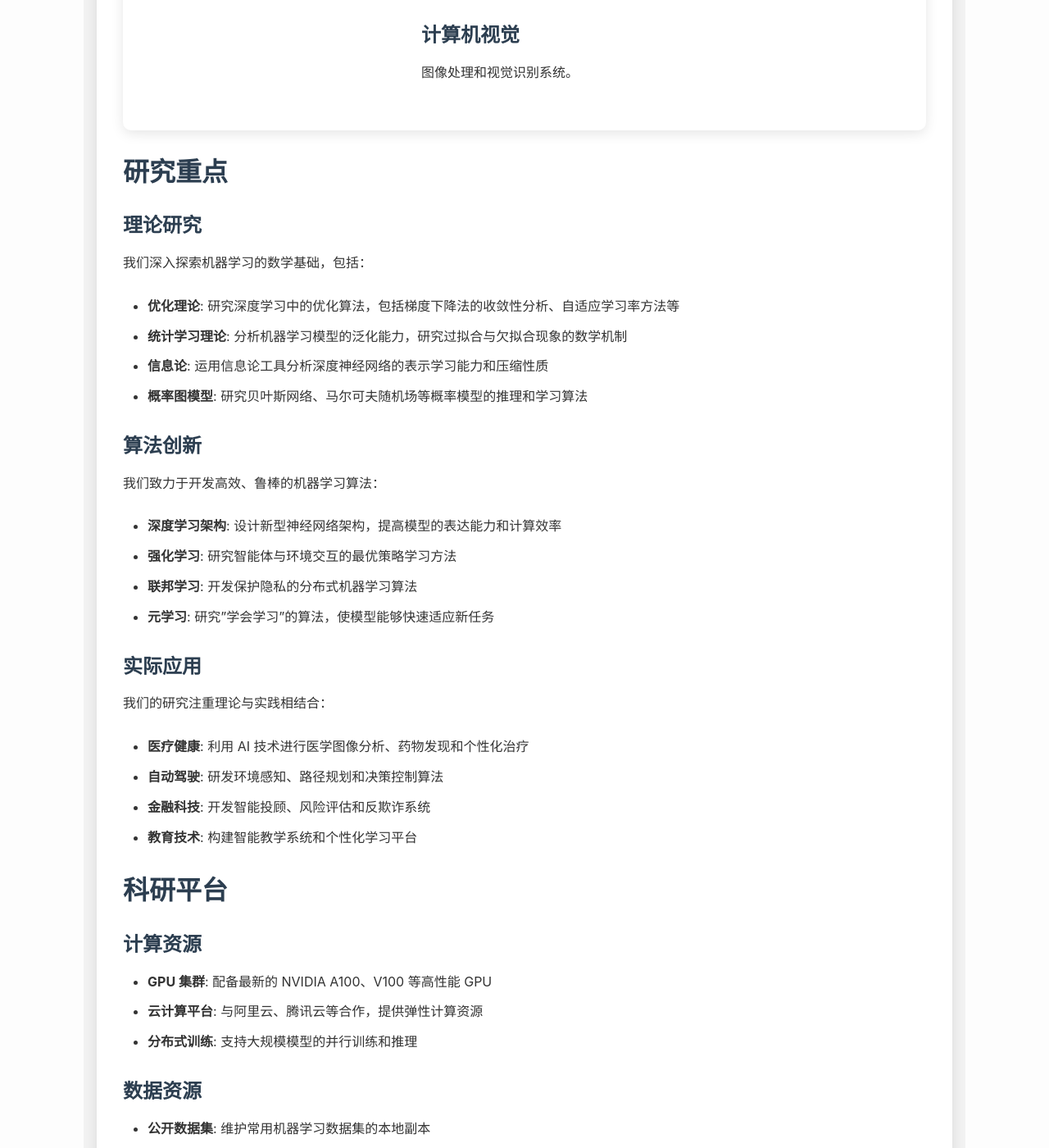
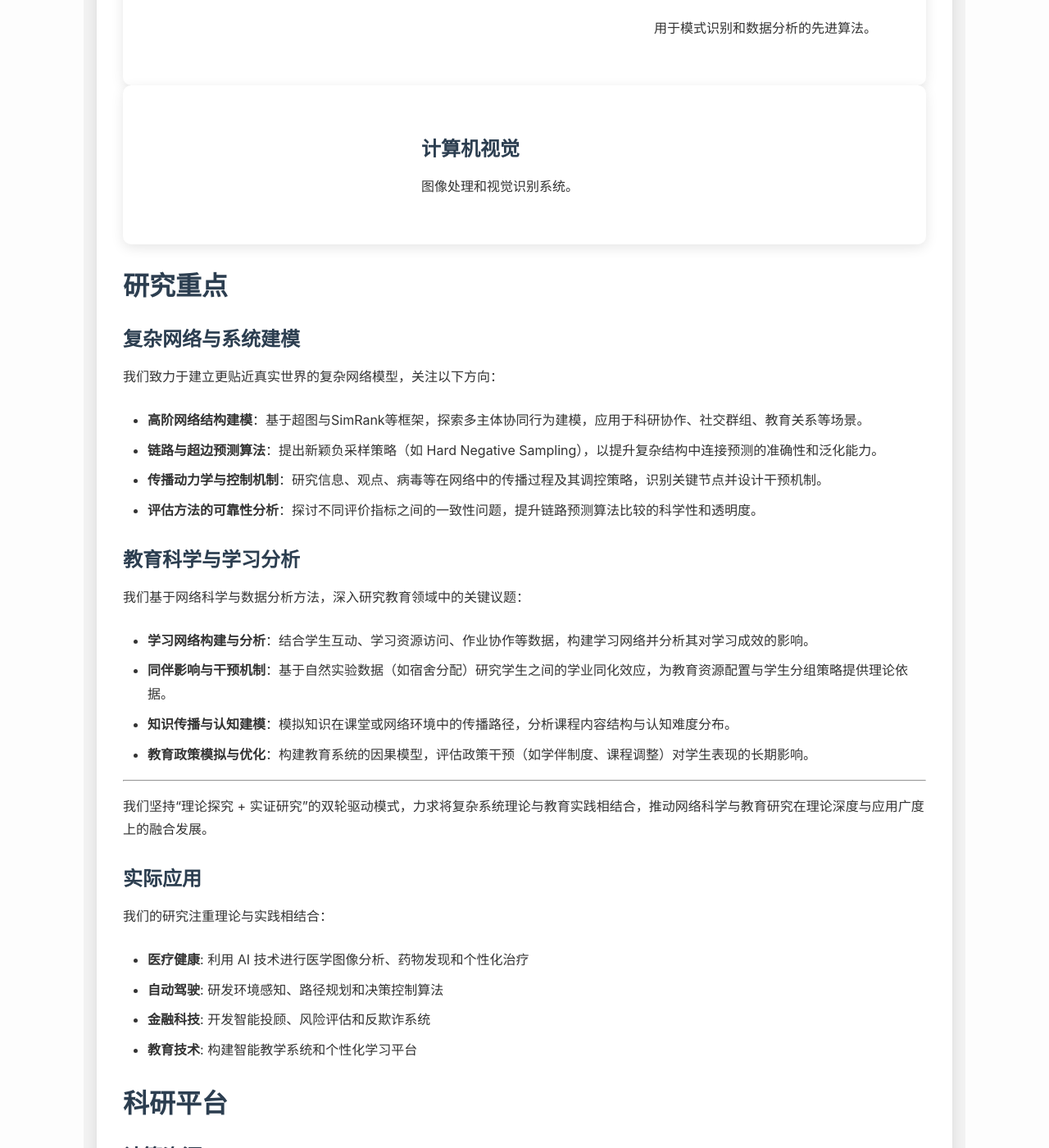
Before and after one commit to Evian-code/Evian-code.github.io, a Jekyll site: the page built from research.md, in a window 1280 px wide and 1400 px high, scrolled down 716 px. Shown: the whole window at 82% size. Built offline with Jekyll 4.4.1, drawn with Linux system fonts in a browser that asks for light colours; some of the changed text lies outside the part shown; grey boxes are pictures that could not be loaded.

Commit message:
Research

```diff
--- a/research.md
+++ b/research.md
@@ -6,7 +6,9 @@ lang: zh
 
 # 研究方向
 
-我们的实验室专注于人工智能领域的前沿研究，致力于推动机器学习、深度学习和相关技术的理论发展与实际应用。
+Beta Lab 致力于探索复杂性科学与教育科学领域的前沿问题。我们的研究兴趣广泛而深入：在复杂网络研究中，聚焦高阶结构、链路预测与网络传播动力学，旨在揭示现实世界中潜藏的结构特征与动态规律；在教育科学领域，我们关注从中学到高校的各阶段教育实践，研究学生学习模式、知识传播机制，以及教育网络的优化构建，推动教学的科学化与精细化发展。
+
+我们的探索从不局限于某一领域。凡是有趣、具挑战性且与科学紧密相关的课题，都会激发我们的热情。在 Beta Lab，每一个研究问题都是一场智力冒险，促使我们跨越学科边界、融合多种方法，力图在科学交汇处发现更多迷人而具现实意义的规律。
 
 ## 主要研究领域
 
@@ -24,23 +26,27 @@ lang: zh
 
 ## 研究重点
 
-### 理论研究
+### 复杂网络与系统建模
 
-我们深入探索机器学习的数学基础，包括：
+我们致力于建立更贴近真实世界的复杂网络模型，关注以下方向：
 
-- **优化理论**: 研究深度学习中的优化算法，包括梯度下降法的收敛性分析、自适应学习率方法等
-- **统计学习理论**: 分析机器学习模型的泛化能力，研究过拟合与欠拟合现象的数学机制
-- **信息论**: 运用信息论工具分析深度神经网络的表示学习能力和压缩性质
-- **概率图模型**: 研究贝叶斯网络、马尔可夫随机场等概率模型的推理和学习算法
+- **高阶网络结构建模**：基于超图与SimRank等框架，探索多主体协同行为建模，应用于科研协作、社交群组、教育关系等场景。
+- **链路与超边预测算法**：提出新颖负采样策略（如 Hard Negative Sampling），以提升复杂结构中连接预测的准确性和泛化能力。
+- **传播动力学与控制机制**：研究信息、观点、病毒等在网络中的传播过程及其调控策略，识别关键节点并设计干预机制。
+- **评估方法的可靠性分析**：探讨不同评价指标之间的一致性问题，提升链路预测算法比较的科学性和透明度。
 
-### 算法创新
+### 教育科学与学习分析
 
-我们致力于开发高效、鲁棒的机器学习算法：
+我们基于网络科学与数据分析方法，深入研究教育领域中的关键议题：
 
-- **深度学习架构**: 设计新型神经网络架构，提高模型的表达能力和计算效率
-- **强化学习**: 研究智能体与环境交互的最优策略学习方法
-- **联邦学习**: 开发保护隐私的分布式机器学习算法
-- **元学习**: 研究"学会学习"的算法，使模型能够快速适应新任务
+- **学习网络构建与分析**：结合学生互动、学习资源访问、作业协作等数据，构建学习网络并分析其对学习成效的影响。
+- **同伴影响与干预机制**：基于自然实验数据（如宿舍分配）研究学生之间的学业同化效应，为教育资源配置与学生分组策略提供理论依据。
+- **知识传播与认知建模**：模拟知识在课堂或网络环境中的传播路径，分析课程内容结构与认知难度分布。
+- **教育政策模拟与优化**：构建教育系统的因果模型，评估政策干预（如学伴制度、课程调整）对学生表现的长期影响。
+
+---
+
+我们坚持“理论探究 + 实证研究”的双轮驱动模式，力求将复杂系统理论与教育实践相结合，推动网络科学与教育研究在理论深度与应用广度上的融合发展。
 
 ### 实际应用
 
```
Also changed, not shown: events.md (+0 -12 lines).
